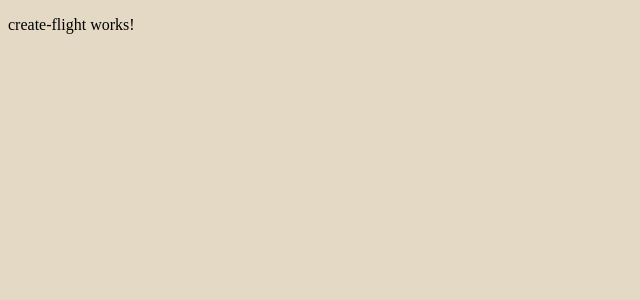
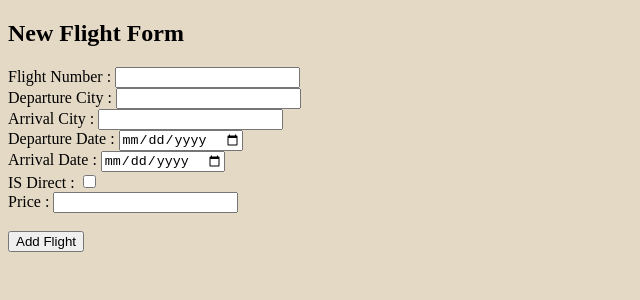
Before and after one commit to andreilaptev/easywings-admin, an Angular app: page /create_flight in a window 1280 px wide. Shown: the top 300 px of the page, without its empty margins (0-640 px from the left). Built offline with nearby package versions, Linux system fonts and the light colour scheme.

Commit message:
Added Flights Post method
Added Styling

```diff
--- a/src/app/create-flight/create-flight.component.html
+++ b/src/app/create-flight/create-flight.component.html
@@ -1,3 +1,43 @@
-<p>
-  create-flight works!
-</p>
+<div class="container">
+  <h2> New Flight Form</h2>
+
+  Flight Number :
+  <input type="text" name="flightNumber" [(ngModel)]="newFlight.flightNumber">
+
+  <br>
+  Departure City :
+  <input type="text" name="departureCityField" [(ngModel)]="newFlight.departureCity">
+  <br>
+
+  Arrival City :
+  <input type="text" name="arrivalCityField" [(ngModel)]="newFlight.arrivalCity">
+  <br>
+
+  Departure Date :
+  <input type="date" name="departureDate" [(ngModel)]="newFlight.departureDate">
+  <br>
+
+  Arrival Date :
+  <input type="date" name="arrivalDate" [(ngModel)]="newFlight.arrivalDate">
+  <br>
+
+  IS Direct :
+  <input type="checkbox" name="isDirect" [(ngModel)]="newFlight.isDirect">
+  <br>
+
+  Price :
+  <input type="number" name="price" [(ngModel)]="newFlight.price">
+  <br>
+<br>
+
+  <button (click)=addFlight(newFlight)> Add Flight </button>
+
+</div>
+
+<div class="addedWindow" *ngIf="added">
+
+  <h3> Flight Added !</h3>
+
+  <a routerLink="/flights"><button> OK </button></a>
+
+</div>
--- a/src/app/create-flight/create-flight.component.scss
+++ b/src/app/create-flight/create-flight.component.scss
@@ -0,0 +1,22 @@
+.addedWindow {
+position: fixed;
+border: 1px solid black;
+height: 200px;
+width: 300px;
+background: white;
+border-radius: 8px;
+margin: 5% 30%;
+text-align: center;
+}
+
+.addedWindow h3 {
+    color: green;
+    //transform: translateX(28%);
+    padding-top: 15%;
+
+}
+
+.addedWindow button {
+height: 30px;
+width: 150px;
+}
--- a/src/app/create-flight/create-flight.component.ts
+++ b/src/app/create-flight/create-flight.component.ts
@@ -1,4 +1,9 @@
 import { Component, OnInit } from '@angular/core';
+import { DataService } from '../data.service';
+import { Observable } from 'rxjs';
+import { Data } from '@angular/router/src/config';
+import { Flight } from '../flight';
+import { HttpClient } from 'selenium-webdriver/http';
 
 @Component({
   selector: 'app-create-flight',
@@ -7,9 +12,38 @@ import { Component, OnInit } from '@angular/core';
 })
 export class CreateFlightComponent implements OnInit {
 
-  constructor() { }
+  /*flightNumber: any;
+  departureCity: string;
+  arrivalCity: string;
+  departureDate: string;
+  arrivalDate: string;
+  isDirect: boolean;
+  price: number;*/
+
+  added: boolean = false;
+
+  newFlight : Flight = new Flight();
+
+  receivedFlight: Flight;
+
+  constructor(private data: DataService) { }
 
   ngOnInit() {
   }
 
+  addFlight(newflight: Flight) {
+
+    //debugger;
+
+    /*
+    this.data.addFlight(newflight)
+      .subscribe(
+        (data: Flight) => {this.receivedFlight=data;
+         // this.done=true;
+        },
+          error => console.log(error)
+      );*/
+      this.added = true;
+  }
+
 }
--- a/src/app/data.service.ts
+++ b/src/app/data.service.ts
@@ -1,5 +1,6 @@
 import { Injectable } from '@angular/core';
 import { HttpClient } from '@angular/common/http';
+import { Flight } from './flight';
 
 @Injectable({
   providedIn: 'root'
@@ -14,7 +15,22 @@ export class DataService {
 
   getFlight(flightId) {
    // console.log(this.flight$)
-    return this.http.get('http://laptevphamproject-prod.us-east-1.elasticbeanstalk.com/api/flights/'+ flightId)
+    return this.http.get('http://laptevphamproject-prod.us-east-1.elasticbeanstalk.com/api/flights/'+ flightId);
+  }
+
+  addFlight(flight){
+
+    const body = {flightName: flight.flightNumber,
+                  departureCity: flight.departureCity,
+                  arrivalCity: flight.arrivalCity,
+                  departureTime: flight.departureDate,
+                  arrivalTime: flight.arrivalDate,
+                  direct: flight.isDirect,
+                  ticketPrice: flight.price
+                };
+       return this.http.post('http://laptevphamproject-prod.us-east-1.elasticbeanstalk.com/api/Flights', body);
+       //return this.http.post('https://localhost:44310/api/flights', body);
+
   }
 
   getAllCustomers() {
--- /dev/null
+++ b/src/app/flight.ts
@@ -0,0 +1,11 @@
+export class Flight {
+    id:	number;
+    flightName:	string;
+    departureCity:	string;
+    arrivalCity: string;
+    departureTime:	string;
+    arrivalTime: string;
+    direct:	boolean;
+    ticketPrice: number;
+
+}
```
